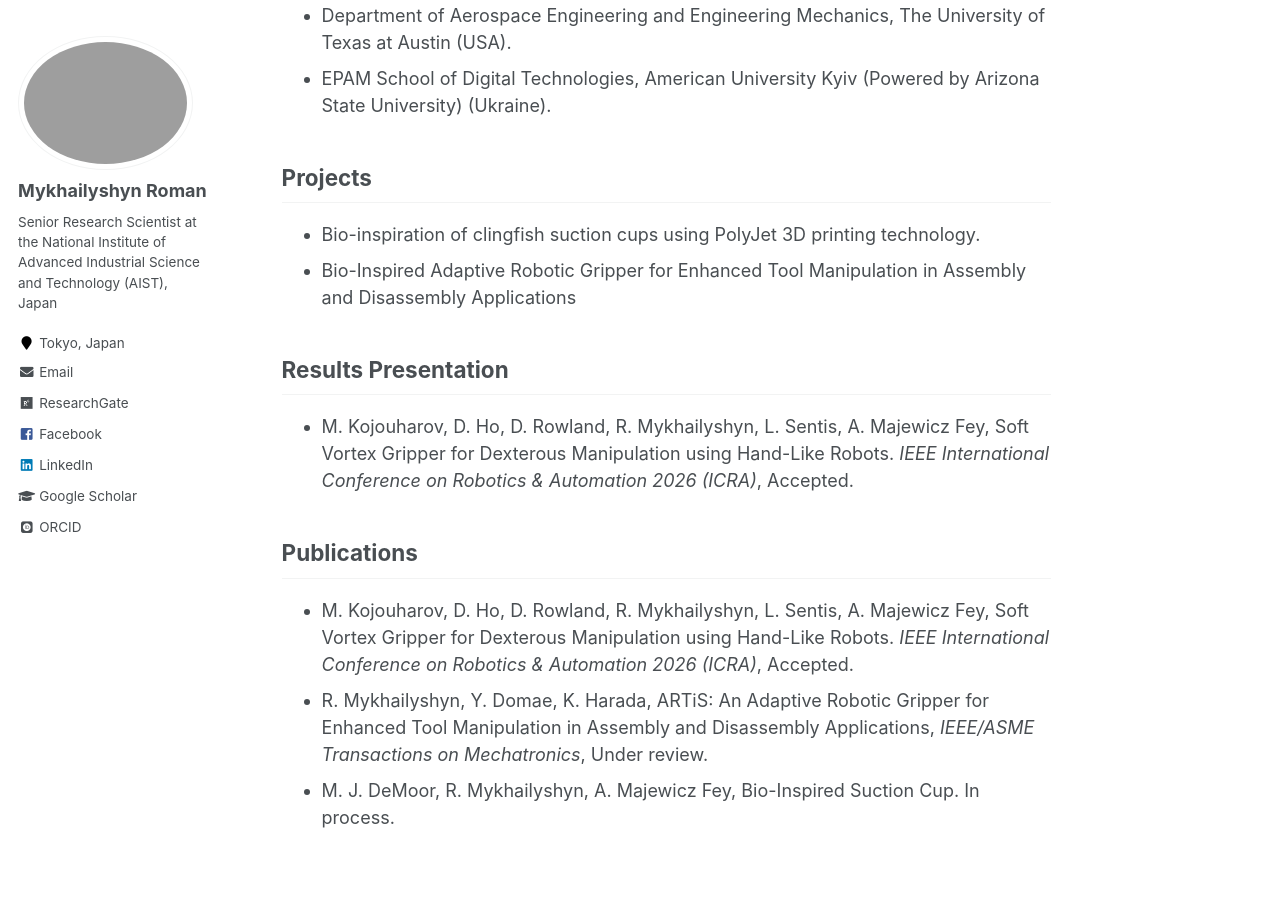
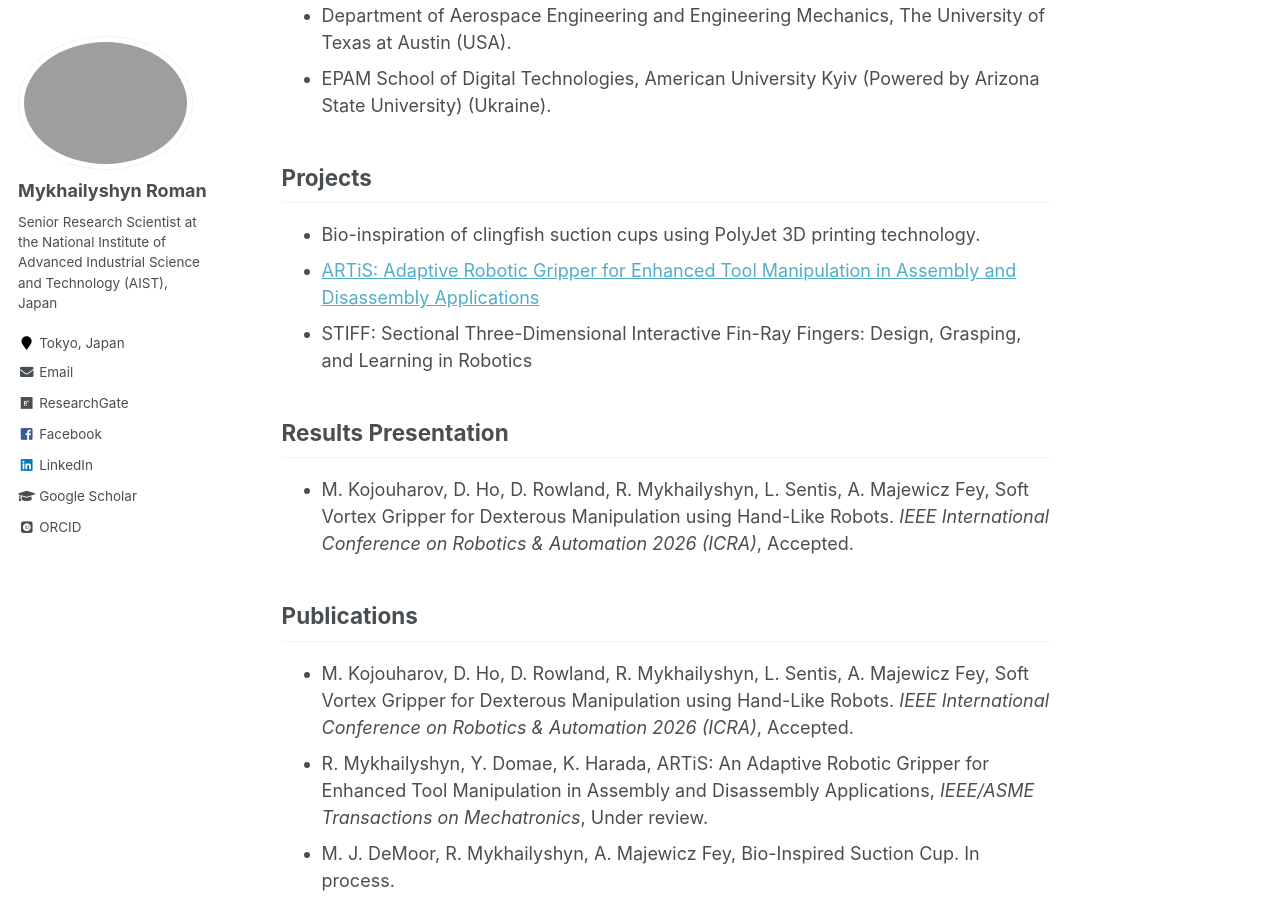
Before and after one commit to RomanMykhailyshyn/RomanMykhailyshyn.github.io, a Jekyll site: the page built from _portfolio/portfolio-2.md, in a window 1280 px wide and 900 px high, scrolled down 1091 px. Built offline with Jekyll 4.4.1, drawn with Linux system fonts in a browser that asks for light colours; some web fonts are replaced.

Commit message:
Update portfolio-2.md

```diff
--- a/_portfolio/portfolio-2.md
+++ b/_portfolio/portfolio-2.md
@@ -21,7 +21,8 @@ The project partially funded by grant "Disassembly plans that take into account
 ## Projects
 
 * Bio-inspiration of clingfish suction cups using PolyJet 3D printing technology.
-* Bio-Inspired Adaptive Robotic Gripper for Enhanced Tool Manipulation in Assembly and Disassembly Applications
+* [ARTiS: Adaptive Robotic Gripper for Enhanced Tool Manipulation in Assembly and Disassembly Applications](https://romanmykhailyshyn.github.io/artis/)
+* STIFF: Sectional Three-Dimensional Interactive Fin-Ray Fingers: Design, Grasping, and Learning in Robotics
 
 ## Results Presentation
 
```
